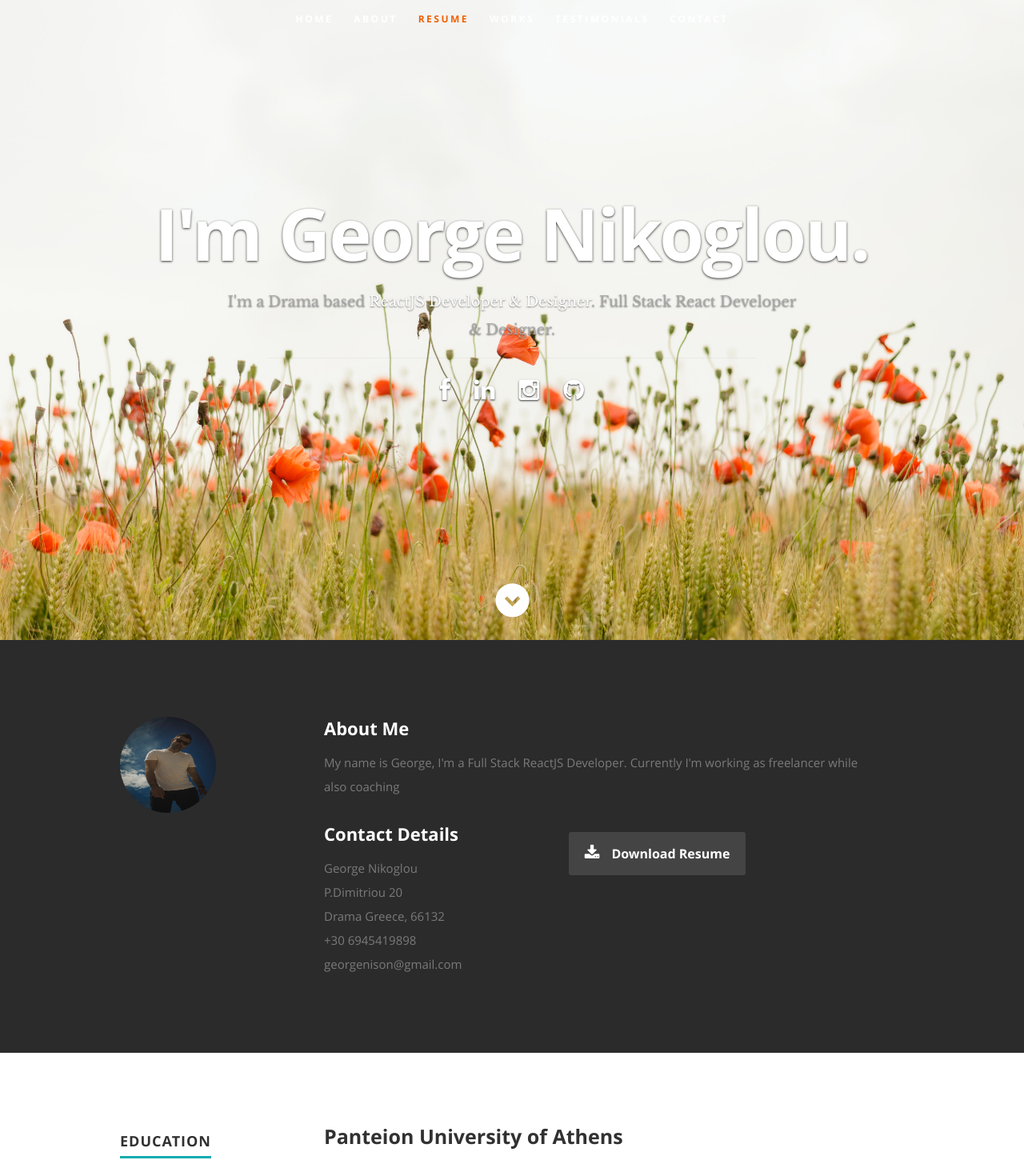
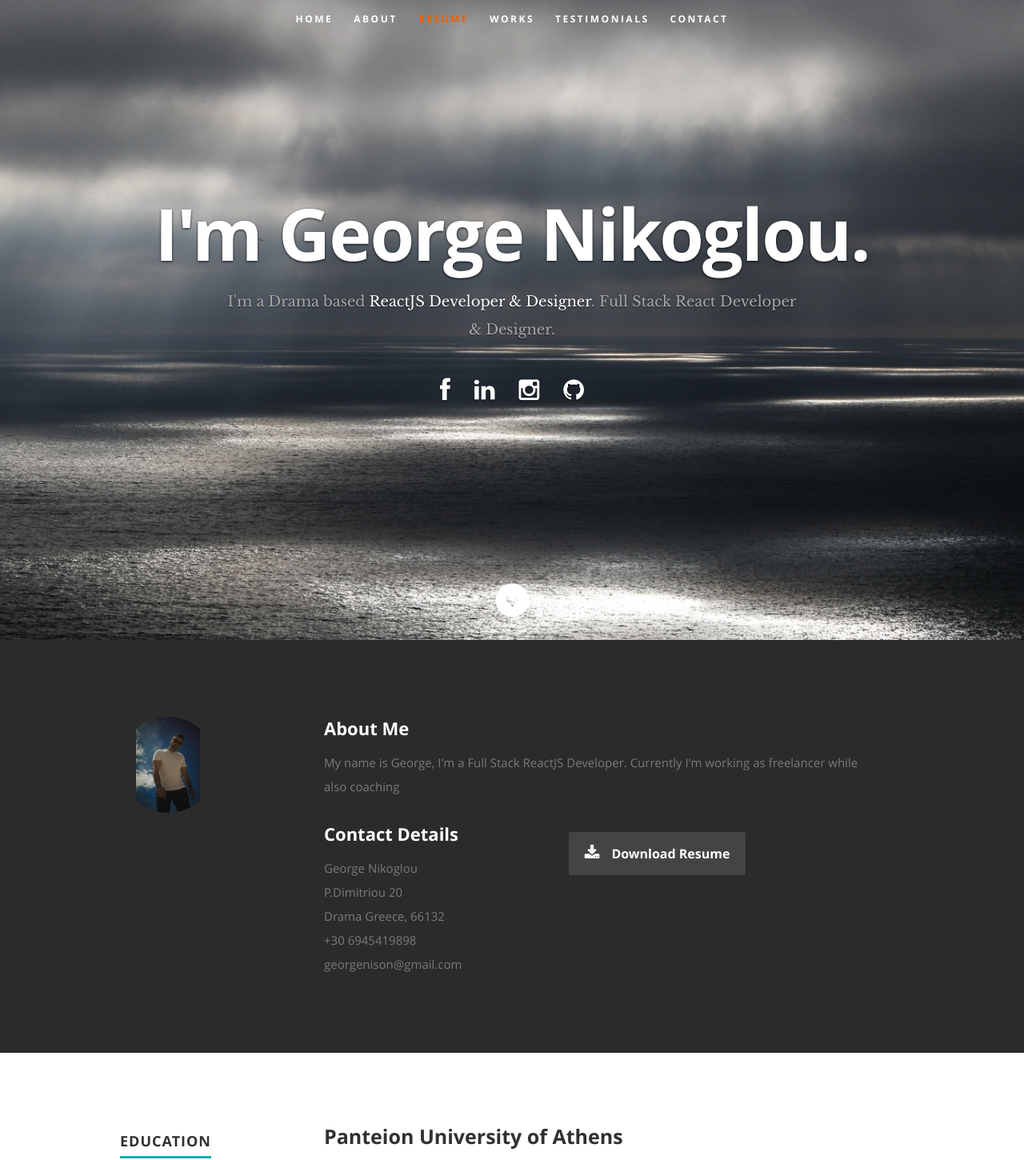
Before and after one commit to nison79/george-nikoglou-portfolio, a React (Create React App) app: page / in a window 1280 px wide. Shown: the top 1450 px of the page at 80% size. Built offline with nearby package versions, Linux system fonts and the light colour scheme.

Commit message:
Change 42

```diff
--- a/public/css/layout.css
+++ b/public/css/layout.css
@@ -35,7 +35,7 @@ header {
   height: 800px;
   min-height: 500px;
   width: 100%;
-  background: #161415 url(../images/henry-be-IicyiaPYGGI-unsplash.jpg)
+  background: #161415 url(../images/jeremy-bishop-ZpfHDnQIhFA-unsplash.jpg)
     no-repeat top center;
   background-size: cover !important;
   -webkit-background-size: cover !important;
@@ -235,6 +235,7 @@ ul#nav li.current a {
   width: 120px;
   height: 120px;
   border-radius: 100%;
+  object-fit: contain;
 }
 #about .contact-details {
   width: 41.66667%;
```
Also changed, not shown: public/images/jeremy-bishop-ZpfHDnQIhFA-unsplash.jpg (added).
